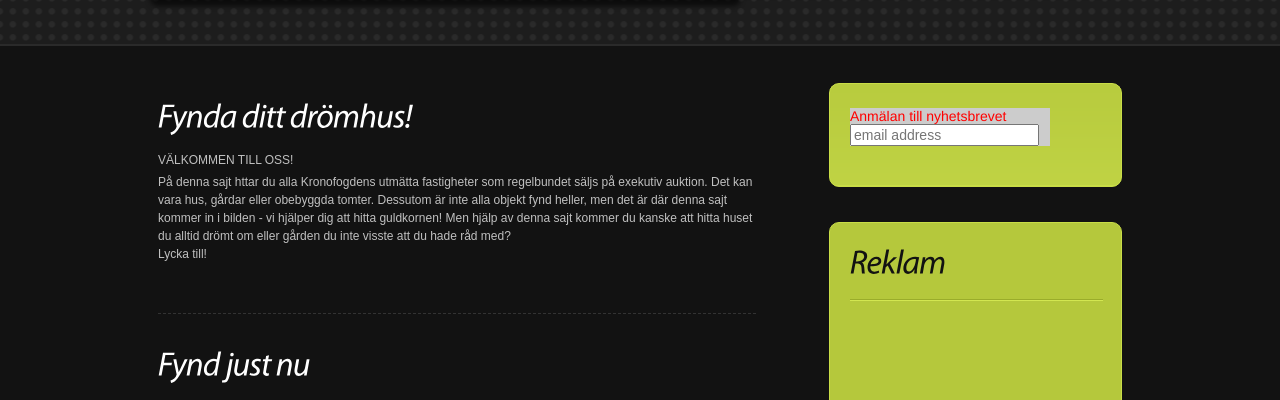
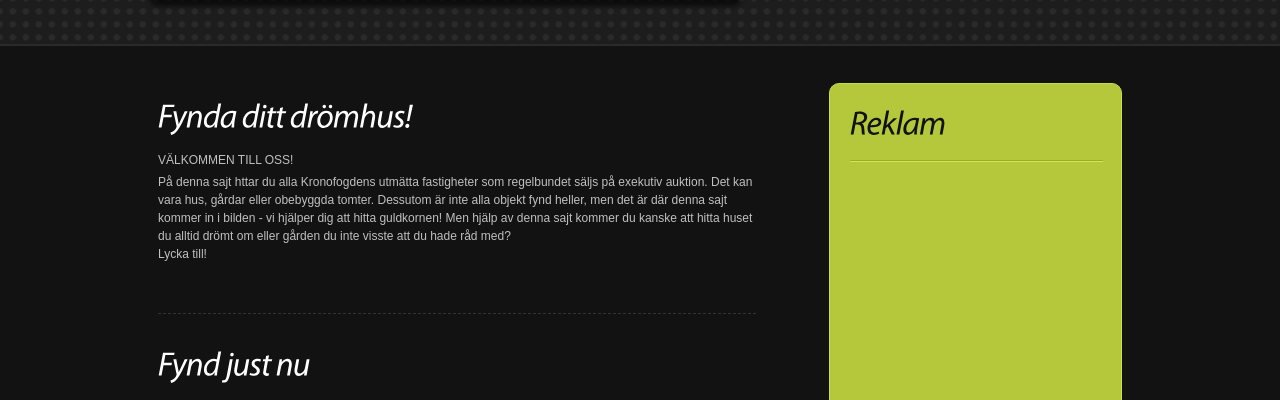
Before and after one commit to 2lambda123/propladder, a Jekyll site: the page built from index.html, in a window 1280 px wide, cut to the strip 581-981 px from the top of the page. Built offline with Jekyll 4.4.1, drawn with Linux system fonts in a browser that asks for light colours; Markdown is read by kramdown in place of the engine named in the settings; comment, search, counter and statistics services are not loaded.

Commit message:
mailform

```diff
--- a/index.html
+++ b/index.html
@@ -54,44 +54,24 @@ title: Fynda ditt drömhus
 
 
 
-
+<!--
 <aside class="grid_6">
     <div class="prefix_1">
         <article>
             <div class="box">
-
-
-<!-- Begin MailChimp Signup Form -->
-
-<!-- mailchimp -->
-
-<link href="//cdn-images.mailchimp.com/embedcode/slim-081711.css" rel="stylesheet" type="text/css">
-<style type="text/css">
-	#mc_embed_signup{background:#ccc; clear:left; font:14px Helvetica,Arial,sans-serif; color:#f00; width:200px;}
-	/* Add your own MailChimp form style overrides in your site stylesheet or in this style block.
-	   We recommend moving this block and the preceding CSS link to the HEAD of your HTML file. */
-</style>
-
-<div id="mc_embed_signup">
-<form action="http://ovrarydsgard.us6.list-manage2.com/subscribe/post?u=05100c0d3cd9c567b3207cc61&amp;id=115186f6f0" method="post" id="mc-embedded-subscribe-form" name="mc-embedded-subscribe-form" class="validate" target="_blank" novalidate>
-	<label for="mce-EMAIL">Anmälan till nyhetsbrevet</label>
-	<input type="email" value="" name="EMAIL" class="email" id="mce-EMAIL" placeholder="email address" required>
-    <!-- real people should not fill this in and expect good things - do not remove this or risk form bot signups-->
-    <div style="position: absolute; left: -5000px;"><input type="text" name="b_05100c0d3cd9c567b3207cc61_115186f6f0" value=""></div>
-	<div class="clear"><input type="submit" value="Subscribe" name="subscribe" id="mc-embedded-subscribe" class="button"></div>
-</form>
-</div>
-
-<!--End mc_embed_signup-->
+-->
 
 
 
+
+
+<!--
 			</div>
         </article>
 
     </div>
 </aside>
-
+-->
 
 
 
```
